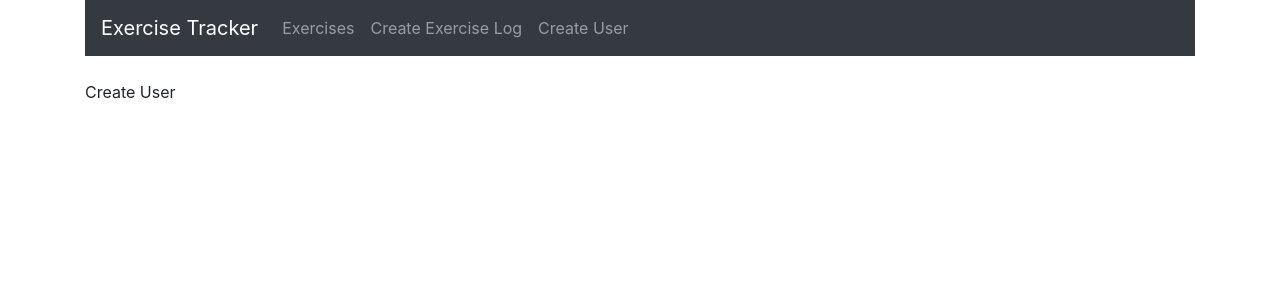
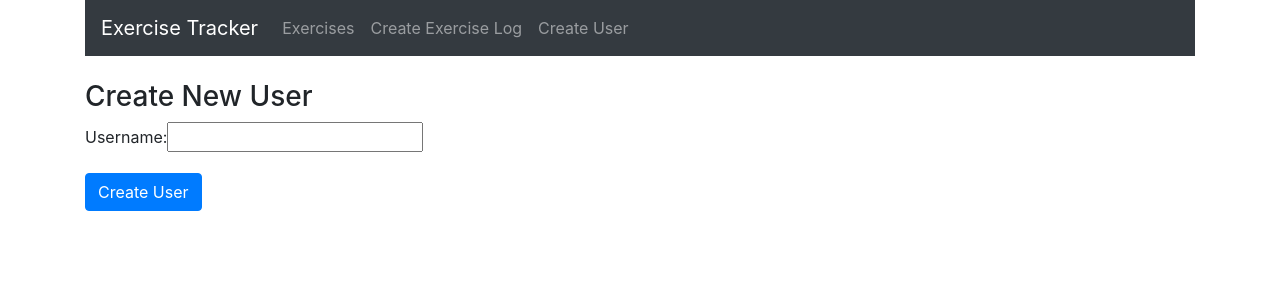
Before and after one commit to cldiaz06/mern-exercise-tracker, a React (Create React App) app: page /user in a window 1280 px wide. Shown: the top 300 px of the page. Built offline with nearby package versions, Linux system fonts and the light colour scheme.

Commit message:
add functionality to create user form

```diff
--- a/src/components/CreateUser.js
+++ b/src/components/CreateUser.js
@@ -1,10 +1,54 @@
 import React, { Component } from 'react'
 
 class CreateUser extends Component {
+    constructor(props){
+        super(props);
+        this.onChangeUsername = this.onChangeUsername.bind(this);
+        this.onSubmit = this.onSubmit.bind(this);
+
+        this.state = {
+            username:''
+        };
+    }
+
+    onChangeUsername(e){
+        this.setState({
+            username: e.target.value
+        });
+    }
+
+
+    onSubmit(e){
+        e.preventDefault();
+
+        const newUser = {
+            username: this.state.username,
+        };
+
+        console.log(newUser);
+
+        this.setState({
+            username: ''
+        });
+    }
+
     render() {
         return (
             <div>
-                <p>Create User</p>
+                <h3>Create New User</h3>
+                <form onSubmit={this.onSubmit}>
+                    <div className="form-group">
+                        <label>Username: </label>
+                        <input type="text" required
+                            className="form=control"
+                            value={this.state.username}
+                            onChange={this.onChangeUsername}/>
+                    </div>
+                    <div className="form-group">
+                        <input type="submit" value="Create User"
+                            className="btn btn-primary"/>
+                    </div>
+                </form>
             </div>
         )
     }
```
